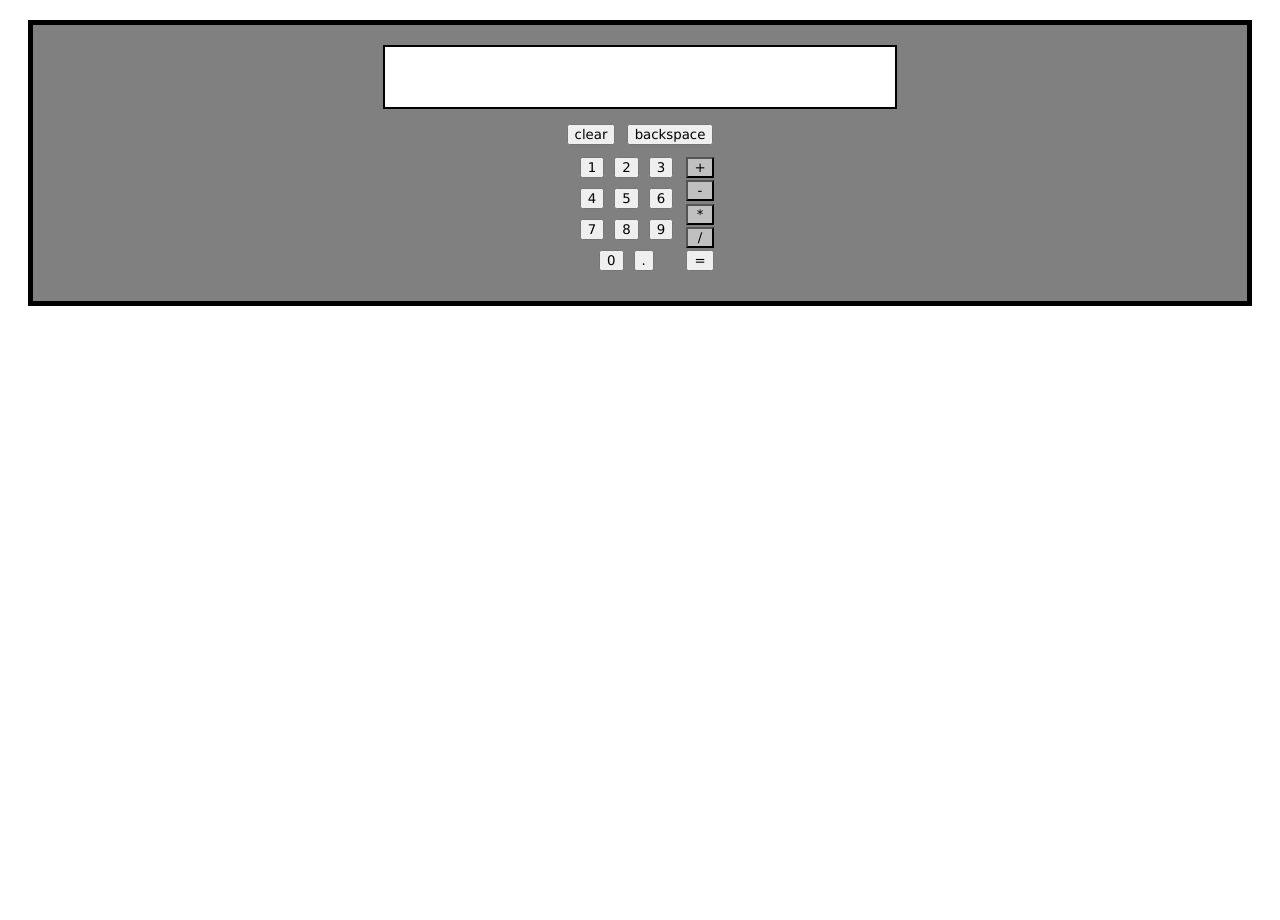
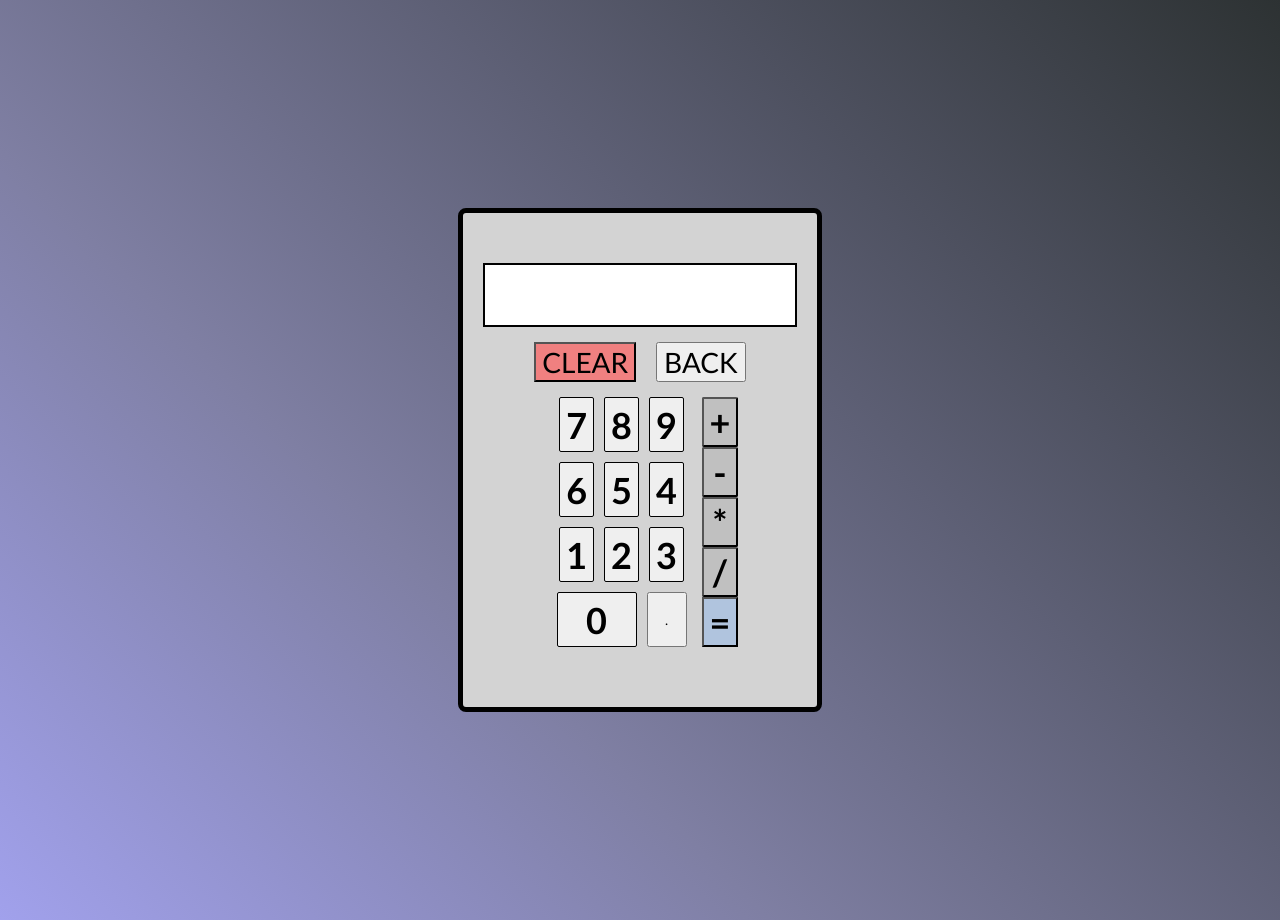
Before and after one commit to Keenan-B/calculator, a plain HTML site: page index.html in a window 1280 px wide. Before the commit the page ends 800 px from the top, so only its background shows below. Drawn offline with Linux system fonts and the light colour scheme.

Commit message:
Add styling. Fix divide by "" error.

```diff
--- a/app.js
+++ b/app.js
@@ -96,6 +96,10 @@ function evaluate(){
         alert("You cannot divide by 0!")
         return;
     }
+    if (currentOperator === "/" && display.textContent === '') {
+        alert("You cannot divide by 0!")
+        return;
+    }
     secondNumber = display.textContent;
     display.textContent = roundNumber(operate(firstNumber, secondNumber, currentOperator));
     prevDisplay.textContent = `${firstNumber} ${currentOperator} ${secondNumber}`
@@ -105,24 +109,3 @@ function evaluate(){
 function roundNumber(number){
     return Math.round(number * 1000) / 1000
 }
-
-/* function calculateAdd(){
-    document.getElementById('display').textContent = "";
-    numberButton.forEach(number => number.addEventListener('click', () => {
-        secondNumber = document.getElementById('display').textContent += number.value;
-     }));
-    document.getElementById('=').addEventListener('click', () => {
-        operate(firstNumber, secondNumber, "+")
-    });
-
-}
-
-
-
-function getSecondNumber(){
-    const numberButton = document.querySelectorAll('.number');
-    numberButton.forEach(number => number.addEventListener('click', () => {
-    secondNumber = document.getElementById('display').textContent += number.value;
-}));
-};
-*/
--- a/index.html
+++ b/index.html
@@ -12,21 +12,21 @@
                 <div id="display"></div>
             </div>
             <div class="other">
-                <button id="clear">clear</button>
-                <button id="backspace">backspace</button>
+                <button id="clear">CLEAR</button>
+                <button id="backspace">BACK</button>
             </div>
             <div class="mainButtons">
                 <div class="numbers">
+                    <button class="number" value="7">7</button>
+                    <button class="number" value="8">8</button>
+                    <button class="number" value="9">9</button>
+                    <button class="number" value="6">6</button>
+                    <button class="number" value="5">5</button>
+                    <button class="number" value="4">4</button>
                     <button class="number" value="1">1</button>
                     <button class="number" value="2">2</button>
                     <button class="number" value="3">3</button>
-                    <button class="number" value="4">4</button>
-                    <button class="number" value="5">5</button>
-                    <button class="number" value="6">6</button>
-                    <button class="number" value="7">7</button>
-                    <button class="number" value="8">8</button>
-                    <button class="number" value="9">9</button>
-                    <button class="number" value="0">0</button>
+                    <button class="number" value="0" id="zero">0</button>
                     <button id="point" value=".">.</button>
                 </div>
                 <div class="operators">
--- a/style.css
+++ b/style.css
@@ -1,15 +1,26 @@
+body{
+    display: flex;
+    justify-content: center;
+    align-items: center;
+    background: linear-gradient(45deg, rgb(161, 161, 236) 0%, rgb(127, 127, 163) 35%, rgb(45, 50, 51) 100%);
+}
+
 *{
-    font-family:Verdana, Geneva, Tahoma, sans-serif
+    font-family:'Gill Sans', 'Gill Sans MT', Calibri, 'Trebuchet MS', sans-serif;
 }
 
 .container{
     display: flex;
     flex-direction: column;
     align-items: center;
-    margin: 20px;
+    max-width: 420px;
+    margin: 200px;
     padding: 20px;
+    padding-top: 50px;
+    padding-bottom: 50px;
     border: solid 5px;
-    background-color: grey;
+    border-radius: 8px;
+    background-color: lightgray;
     text-align: center;
     font-size: 32px;
     font-weight:600;
@@ -22,11 +33,11 @@
 }
 
 .displayscreen{
+    width: 300px;
+    height: 50px;
     background-color: white;
     border: solid 2px;
     padding: 5px;
-    width: 500px;
-    height: 50px;
     font-size: 28px;
 }
 
@@ -37,25 +48,95 @@
 
 .numbers{
     display: flex;
+    flex-direction: row;
     justify-content: center;
     flex-wrap: wrap;
-    max-width: 120px;
+    max-width: 160px;
     gap: 10px 10px;
 }
 
 .number{
     display: flex;
     justify-content: center;
+    align-items: center;
+    font-size: 36px;
+    font-weight: 700;
+    border: solid 1px;
+    border-radius: 2px;
+}
+
+.number:hover{
+    cursor: pointer;
+    background-color: silver;
 }
 
 .operators{
     display: flex;
     flex-direction: column;
     justify-content: space-between;
+
 }
 
 .operator{
     display: flex;
     justify-content: center;
+    align-items: center;
+    background-color: silver;
+    font-size: 36px;
+    font-weight: 700;
+    border-radius: 2px;
+}
+
+.operator:hover{
+    cursor:pointer;
+    background-color: whitesmoke;
+}
+
+.evaluate{
+    display: flex;
+    justify-content: center;
+    background-color: lightsteelblue;
+    font-size: 36px;
+    font-weight: 700;
+}
+
+.evaluate:hover{
+    cursor: pointer;
+    background-color: lightskyblue;
+}
+
+#zero {
+    width: 80px;
+}
+
+#point {
+    width: 40px;
+}
+
+#point:hover{
+    cursor: pointer;
     background-color: silver;
 }
+
+.other {
+    display: flex;
+    justify-content: space-between;
+    gap: 20px;
+    padding: 5px;
+    padding-top: 15px;
+}
+
+#clear {
+    background-color: lightcoral;
+    font-size: 28px;
+    font-weight: 400;
+}
+
+#backspace {
+    font-size: 28px;
+    font-weight: 400;
+}
+
+#clear:hover, #backspace:hover{
+    cursor: pointer;
+}
```
